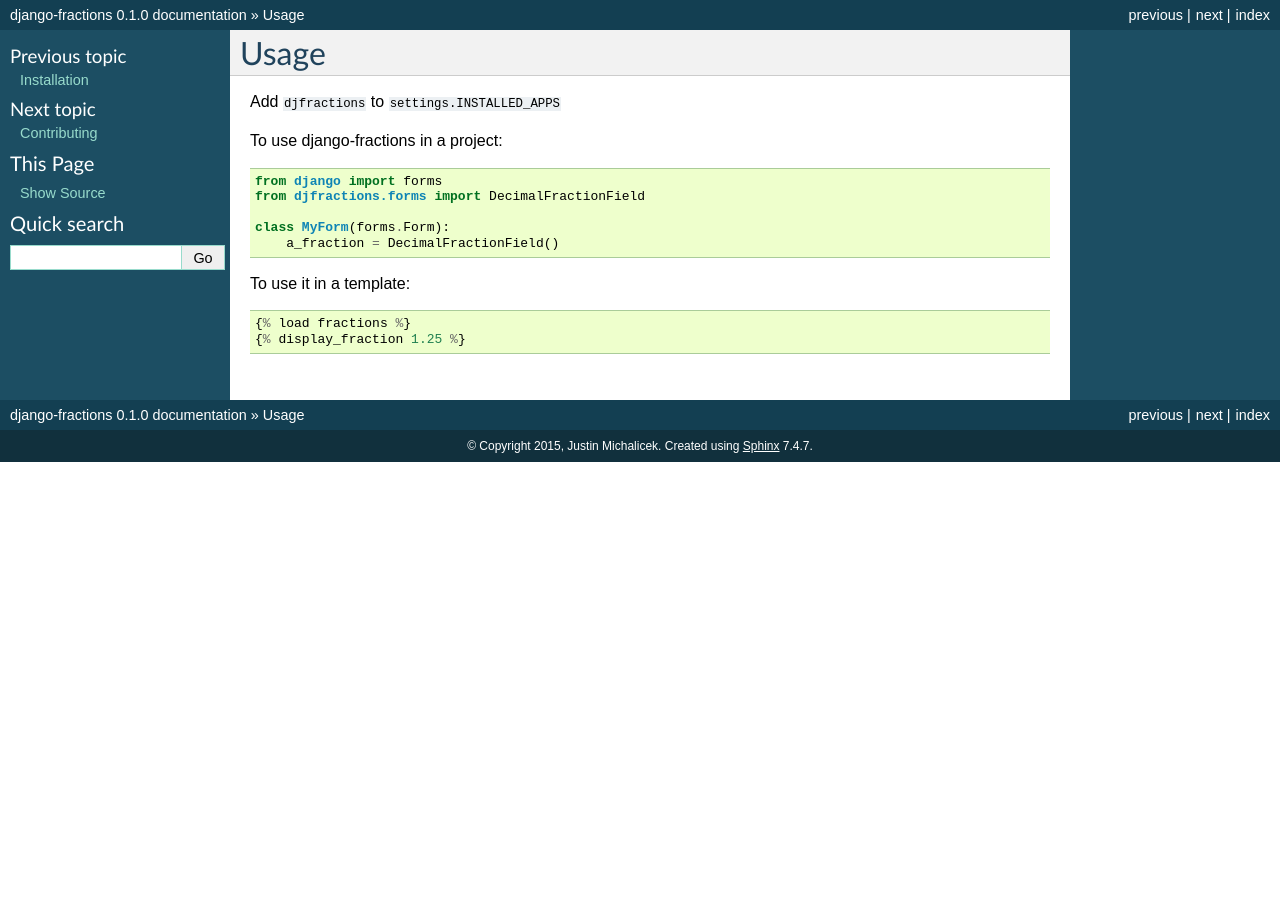
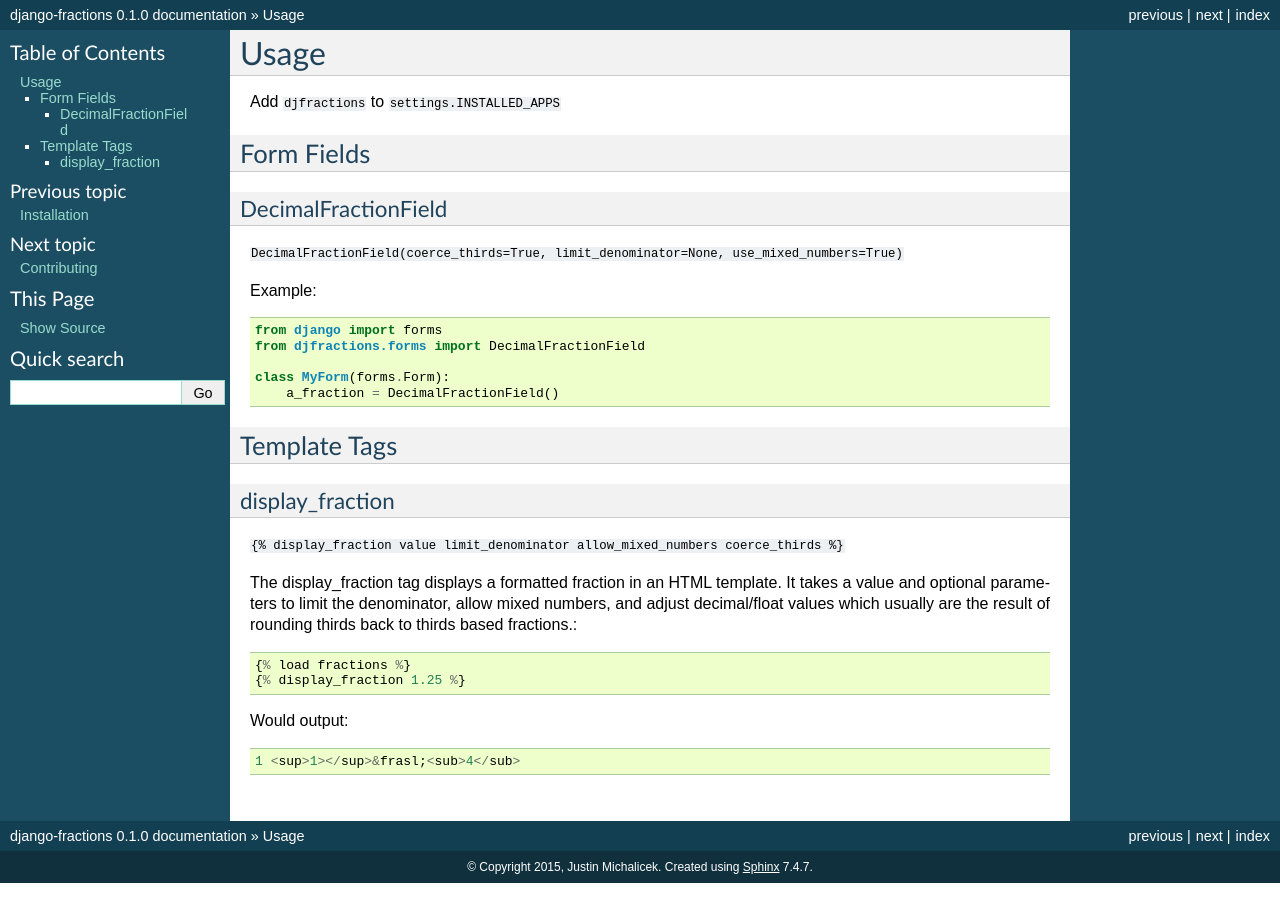
Before and after one commit to jmichalicek/django-fractions, a Sphinx documentation site: the page built from docs/usage.rst, in a window 1280 px wide. Built offline with Sphinx 7.4.7, drawn with Linux system fonts in a browser that asks for light colours.

Commit message:
Update usage.rst

```diff
--- a/docs/usage.rst
+++ b/docs/usage.rst
@@ -4,7 +4,15 @@ Usage
 
 Add ``djfractions`` to ``settings.INSTALLED_APPS``
 
-To use django-fractions in a project::
+Form Fields
+-----------
+
+DecimalFractionField
+________________________________________
+
+``DecimalFractionField(coerce_thirds=True, limit_denominator=None, use_mixed_numbers=True)``
+
+Example::
 
     from django import forms
     from djfractions.forms import DecimalFractionField
@@ -12,7 +20,23 @@ To use django-fractions in a project::
     class MyForm(forms.Form):
         a_fraction = DecimalFractionField()
 
-To use it in a template::
+
+Template Tags
+-------------
+
+display_fraction
+________________
+
+``{% display_fraction value limit_denominator allow_mixed_numbers coerce_thirds %}``
+
+The display_fraction tag displays a formatted fraction in an HTML template.  It takes
+a value and optional parameters to limit the denominator, allow mixed numbers, and
+adjust decimal/float values which usually are the result of rounding thirds back to
+thirds based fractions.::
 
     {% load fractions %}
     {% display_fraction 1.25 %}
+
+Would output::
+
+    1 <sup>1></sup>&frasl;<sub>4</sub>
```
